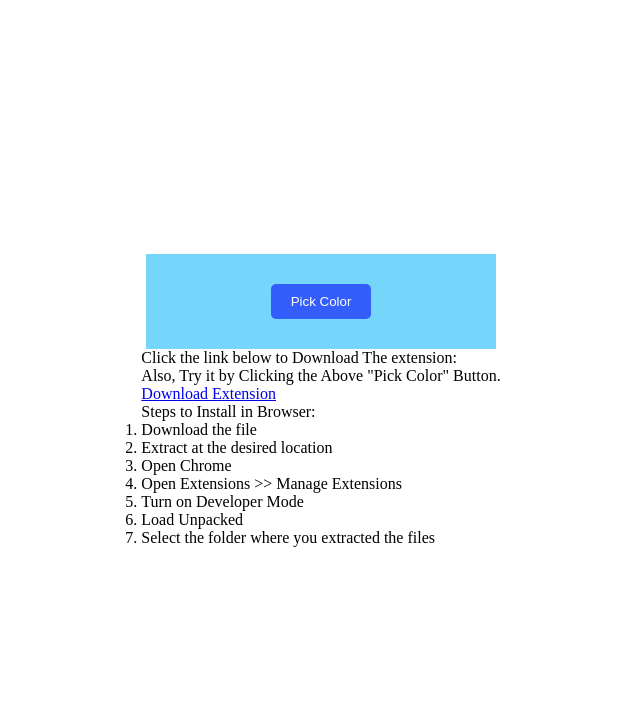
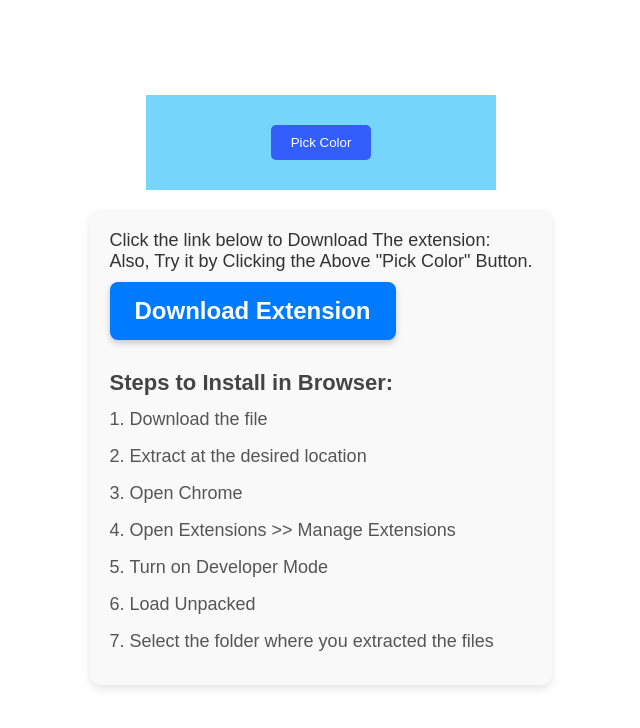
Before and after one commit to yashikaswami/colorpickExt, a browser extension: page index.html in a window 1280 px wide. Shown: the whole page, without its empty margins (319-959 px from the left). Drawn offline with Linux system fonts and the light colour scheme.

Commit message:
Update style.css

```diff
--- a/style.css
+++ b/style.css
@@ -94,3 +94,65 @@ justify-content: center;}
 .picked-colors.hide{
     display: none;
 }
+
+
+
+
+
+
+
+.download-section {
+    background-color: #f9f9f9; /* Light background for the entire section */
+    padding: 20px;
+    border-radius: 10px;
+    box-shadow: 0 4px 8px rgba(0, 0, 0, 0.1); /* Soft shadow for depth */
+    font-family: Arial, sans-serif;
+    max-width: 700px;
+    margin: 20px auto;
+}
+
+.download-section p {
+    font-size: 18px;
+    color: #333;
+}
+
+.download-btn {
+    display: inline-block;
+    font-size: 24px;
+    font-weight: bold;
+    color: #fff;
+    background-color: #007bff; /* Blue background for the button */
+    text-decoration: none;
+    padding: 15px 25px;
+    border-radius: 8px;
+    box-shadow: 0 3px 6px rgba(0, 0, 0, 0.2); /* Shadow for the button */
+    transition: background-color 0.3s ease, box-shadow 0.3s ease;
+    margin-top: 10px;
+}
+
+.download-btn:hover {
+    background-color: #0056b3; /* Darker shade on hover */
+    box-shadow: 0 6px 12px rgba(0, 0, 0, 0.3); /* Stronger shadow on hover */
+}
+
+.install-steps {
+    margin-top: 30px;
+}
+
+.install-steps p {
+    font-size: 22px;
+    font-weight: bold;
+    color: #444;
+    margin-bottom: 10px;
+}
+
+.install-steps ol {
+    margin-left: 20px;
+}
+
+.install-steps li {
+    font-size: 18px;
+    margin-bottom: 10px;
+    color: #555;
+    line-height: 1.5;
+}
```
